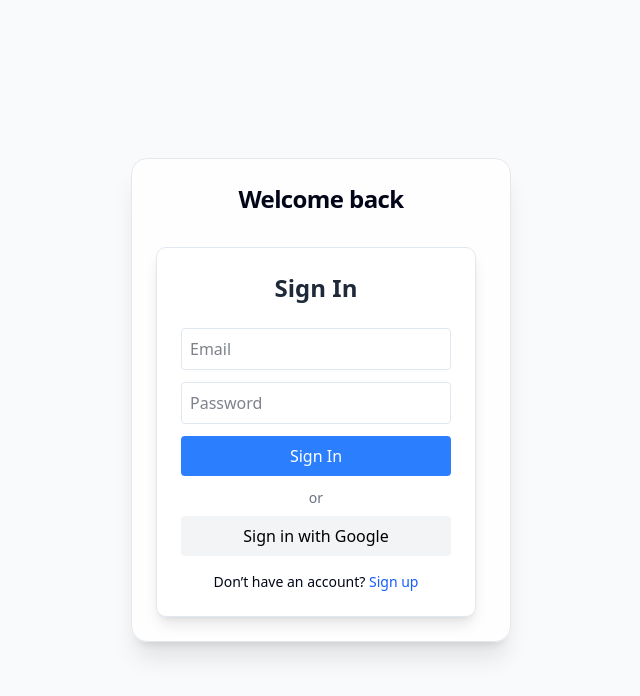
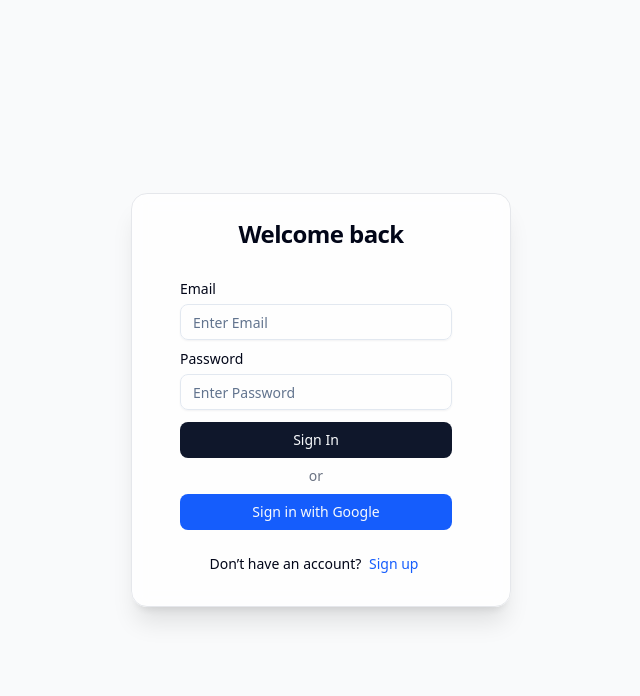
Before and after one commit to seramg/expense-tracker, a Next.js app: page / in a window 1280 px wide. Shown: the top 696 px of the page, without its empty margins (319-959 px from the left). Built offline with nearby package versions, Linux system fonts and the light colour scheme; no server answers.

Commit message:
feat(signin&signup): Replace the basic html elements with shadcn form components

```diff
--- a/src/components/pages/auth/signIn/Form.tsx
+++ b/src/components/pages/auth/signIn/Form.tsx
@@ -5,30 +5,23 @@ import { useRouter } from 'next/navigation';
 import IAuthInfoProps from '../authInfo.interface';
 import * as Yup from 'yup';
 import { yupResolver } from '@hookform/resolvers/yup';
-import { useForm } from 'react-hook-form';
+import { FormProvider, useForm } from 'react-hook-form';
 import { toast } from 'sonner';
 import { useMutation } from '@tanstack/react-query';
 import { IError } from '@/services/api/fetch/fetch';
 import { useState } from 'react';
+import FormInput from '@/components/forms/FormInput';
+import { Button } from '@/components/ui/button';
+import { SigninValidator } from '@/lib/validations/validators/user';
 
-const getFormSchema = Yup.object({
-  email: Yup.string().email().required('Email is required'),
-  password: Yup.string()
-    .min(6, 'Password must be at least 6 characters')
-    .required('Password is required'),
-});
-type SigninFormData = Yup.InferType<typeof getFormSchema>;
+type SigninFormData = Yup.InferType<typeof SigninValidator>;
 
 const SignInForm = ({ toggle }: IAuthInfoProps) => {
   const router = useRouter();
-  const {
-    register,
-    handleSubmit,
-    reset,
-    formState: { errors },
-  } = useForm({
-    resolver: yupResolver(getFormSchema),
+  const form = useForm({
+    resolver: yupResolver(SigninValidator),
   });
+  const { handleSubmit, reset } = form;
   const credentialLoginMutation = useMutation<void, IError, SigninFormData>({
     mutationFn: async (data) => {
       const res = await signIn('credentials', {
@@ -82,52 +75,42 @@ const SignInForm = ({ toggle }: IAuthInfoProps) => {
   };
 
   return (
-    <div className='w-80 rounded-lg border bg-white p-6 shadow-lg'>
-      <h2 className='mb-6 text-center text-2xl font-bold text-gray-800'>Sign In</h2>
-
-      <form onSubmit={handleSubmit(onSubmit)}>
-        <input
-          type='email'
-          placeholder='Email'
-          className='mb-3 w-full rounded border p-2 focus:ring focus:ring-blue-300 focus:outline-none'
-          {...register('email')}
-          required
-        />
-        <input
+    <div className='w-80 px-6'>
+      <FormProvider {...form}>
+        <form onSubmit={handleSubmit(onSubmit)} className='space-y-3'>
+          <FormInput placeholder='Enter Email' label='Email' name='email' required />
+          <FormInput
             type='password'
-          placeholder='Password'
-          className='mb-3 w-full rounded border p-2 focus:ring focus:ring-blue-300 focus:outline-none'
-          {...register('password')}
+            placeholder='Enter Password'
+            label='Password'
+            name='password'
             required
           />
 
-        {errors.email && <p className='text-sm text-red-500'>{errors.email.message}</p>}
+          <Button type='submit' disabled={credentialLoginMutation.isPending} className='w-full'>
+            {credentialLoginMutation.isPending ? 'Signing in...' : 'Sign In'}
+          </Button>
+        </form>
+        <p className='my-2 text-center text-sm text-gray-500'>or</p>
 
-        <button
-          type='submit'
-          disabled={credentialLoginMutation.isPending}
-          className='w-full rounded bg-blue-500 py-2 text-white transition hover:bg-blue-600'
-        >
-          {credentialLoginMutation.isPending ? 'Signing in...' : 'Sign In'}
-        </button>
-      </form>
-
-      <p className='mt-3 text-center text-sm text-gray-500'>or</p>
-
-      <button
+        <Button
           type='button'
           onClick={() => handleGoogleLogin()}
           disabled={loading}
-        className='mt-2 w-full rounded bg-gray-100 py-2 text-black transition hover:bg-gray-200'
+          className='w-full bg-blue-600'
         >
           {loading ? 'Signing in...' : 'Sign in with Google'}
-      </button>
+        </Button>
+      </FormProvider>
 
       <p className='mt-4 text-center text-sm'>
         Don’t have an account?{' '}
-        <button type='button' onClick={toggle} className='text-blue-600 hover:underline'>
+        <Button
+          onClick={toggle}
+          className='cursor-pointer bg-transparent p-1 text-blue-600 hover:bg-transparent hover:underline'
+        >
           Sign up
-        </button>
+        </Button>
       </p>
     </div>
   );
--- a/src/components/pages/auth/signUp/Form.tsx
+++ b/src/components/pages/auth/signUp/Form.tsx
@@ -1,29 +1,24 @@
 'use client';
 
-import { useForm } from 'react-hook-form';
+import { FormProvider, useForm } from 'react-hook-form';
 import { usePostMutation } from '@/hooks/reactQuery/usePostMutation';
 import IAuthInfoProps from '../authInfo.interface';
 import { toast } from 'sonner';
 import * as Yup from 'yup';
 import { yupResolver } from '@hookform/resolvers/yup';
+import FormInput from '@/components/forms/FormInput';
+import { Button } from '@/components/ui/button';
+import { SignupValidator } from '@/lib/validations';
 
-const getFormSchema = Yup.object({
-  name: Yup.string().min(3).required('Name is required'),
-  email: Yup.string().email().required('Email is required'),
-  password: Yup.string()
-    .min(6, 'Password must be at least 6 characters')
-    .required('Password is required'),
-});
-
-type SignupFormData = Yup.InferType<typeof getFormSchema>;
+type SignupFormData = Yup.InferType<typeof SignupValidator>;
 
 const SignupForm = ({ toggle }: IAuthInfoProps) => {
-  const { register, handleSubmit, reset } = useForm({
-    resolver: yupResolver(getFormSchema),
+  const form = useForm({
+    resolver: yupResolver(SignupValidator),
   });
-
+  const { handleSubmit, reset } = form;
   const mutation = usePostMutation<SignupFormData>('/api/users/signup');
-  const { mutate, error, isError, isPending } = mutation;
+  const { mutate, isPending } = mutation;
 
   const onSubmitHandler = (data: SignupFormData) => {
     mutate(data, {
@@ -43,50 +38,38 @@ const SignupForm = ({ toggle }: IAuthInfoProps) => {
   };
 
   return (
-    <div className='w-80 rounded-lg border bg-white p-6 shadow-lg'>
-      <h2 className='mb-6 text-center text-2xl font-bold text-gray-800'>Sign Up</h2>
-
-      <form onSubmit={handleSubmit(onSubmitHandler)} className='space-y-3'>
-        <input
-          type='text'
-          placeholder='Full Name'
-          className='w-full rounded border p-2 focus:ring focus:ring-blue-300 focus:outline-none'
-          {...register('name')}
+    <div className='w-80 px-6'>
+      <FormProvider {...form}>
+        <form className='space-y-3'>
+          <FormInput name='name' placeholder='Enter Full Name' label='Full Name' required />
+          <FormInput name='email' type='email' placeholder='Enter Email' label='Email' required />
+          <FormInput
+            name='password'
+            type='password'
+            placeholder='Enter Password'
+            label='Password'
             required
           />
 
-        <input
-          type='email'
-          placeholder='Email'
-          className='w-full rounded border p-2 focus:ring focus:ring-blue-300 focus:outline-none'
-          {...register('email')}
-          required
-        />
-
-        <input
-          type='password'
-          placeholder='Password'
-          className='w-full rounded border p-2 focus:ring focus:ring-blue-300 focus:outline-none'
-          {...register('password')}
-          required
-        />
-
-        {isError && <p className='text-sm text-red-500'>{error.message}</p>}
-
-        <button
+          <Button
             type='submit'
             disabled={isPending}
-          className='w-full rounded bg-green-500 py-2 text-white transition hover:bg-green-600'
+            color='green'
+            className='w-full'
+            onClick={handleSubmit(onSubmitHandler)}
           >
             {isPending ? 'Signing up...' : 'Sign Up'}
-        </button>
+          </Button>
         </form>
-
+      </FormProvider>
       <p className='mt-4 text-center text-sm'>
         Already have an account?{' '}
-        <button type='button' onClick={toggle} className='text-blue-600 hover:underline'>
+        <Button
+          onClick={toggle}
+          className='cursor-pointer bg-transparent p-1 text-blue-600 hover:bg-transparent hover:underline'
+        >
           Sign in
-        </button>
+        </Button>
       </p>
     </div>
   );
--- a/src/lib/validations/validators/user.ts
+++ b/src/lib/validations/validators/user.ts
@@ -22,3 +22,7 @@ export const UserValidator = Yup.object({
   image: Yup.string().url().optional(),
   provider: Yup.string().optional(),
 });
+
+export const SignupValidator = UserValidator.pick(['name', 'email', 'password']);
+
+export const SigninValidator = UserValidator.pick(['email', 'password']);
```
Lines whose indentation alone changed are shown as unchanged.
